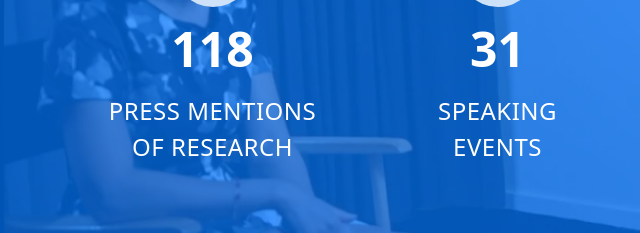
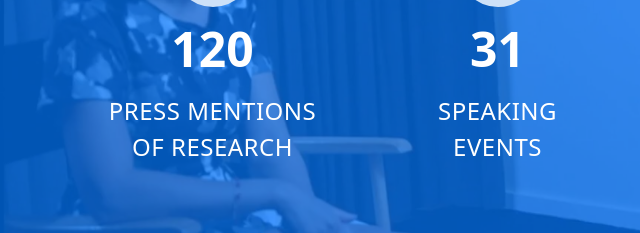
Before and after one commit to tomweinandy/personal-website, a plain HTML site: page index.html in a window 1280 px wide. Shown: the part 2184-2417 px from the top of the page, 0-640 px from the left. Drawn offline with Linux system fonts and the light colour scheme.

Commit message:
Add two more press mentions (still yet again)

```diff
--- a/index.html
+++ b/index.html
@@ -289,7 +289,7 @@
     <!-- End Featured In -->
 
 
-    <!-- ======= Counter Section ======= as of 7/21/26 -->
+    <!-- ======= Counter Section ======= as of 7/24/26 -->
     <div class="section-counter paralax-mf bg-image" style="background-image: url(static/img/weinandy_today2.jpg)">
       <div class="overlay-mf"></div>
       <div class="container position-relative">
@@ -302,7 +302,7 @@
                 <span class="ico-circle"><i class="bi bi-newspaper"></i></span>
               </div>
               <div class="counter-num">
-                <p data-purecounter-start="0" data-purecounter-end="118" data-purecounter-duration="1" class="counter purecounter"></p>
+                <p data-purecounter-start="0" data-purecounter-end="120" data-purecounter-duration="1" class="counter purecounter"></p>
                 <span class="counter-text">PRESS MENTIONS<br>OF RESEARCH</span>
               </div>
             </div>
```
